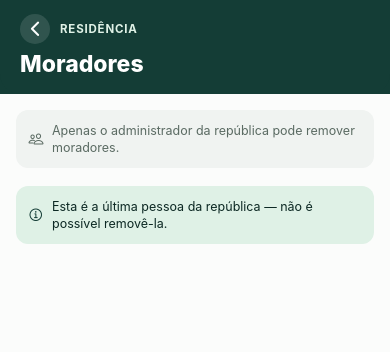
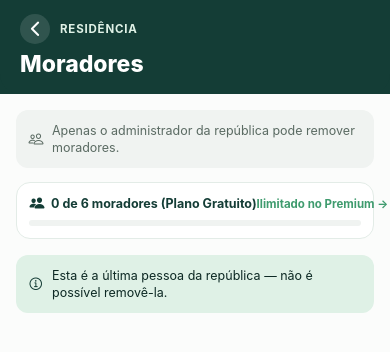
Before and after one commit to viniciuslevi/RepublicaApp, a React Native app: screen /Members in a window 390 px wide. Shown: the top 352 px of the page. Built offline with nearby package versions, Linux system fonts and the light colour scheme; no server answers.

Commit message:
feat(members): show member limit block message with upgrade call to action (SCRUM-102)

```diff
--- a/src/context/AppDataContext.js
+++ b/src/context/AppDataContext.js
@@ -123,7 +123,15 @@ export function AppDataProvider({ children }) {
       await loadResidenceDetail(joined.id);
       return { success: true, residence: joined };
     } catch (error) {
-      return { success: false, error: error.message || "Código de convite inválido ou não encontrado." };
+      const isLimitReached =
+        error.status === 403 ||
+        error.statusCode === 403 ||
+        (error.message && error.message.toLowerCase().includes("limite"));
+      return {
+        success: false,
+        error: error.message || "Código de convite inválido ou não encontrado.",
+        isLimitReached,
+      };
     }
   }
 
--- a/src/screens/MembersScreen.js
+++ b/src/screens/MembersScreen.js
@@ -3,6 +3,7 @@ import { View, Text, Pressable, StyleSheet, ScrollView } from "react-native";
 import { SafeAreaView } from "react-native-safe-area-context";
 import { Ionicons } from "@expo/vector-icons";
 
+import { useNavigation } from "@react-navigation/native";
 import SubScreenHeader from "../components/SubScreenHeader";
 import Avatar from "../components/Avatar";
 import PrimaryButton from "../components/PrimaryButton";
@@ -11,8 +12,9 @@ import { useAppData } from "../context/AppDataContext";
 import { useAuth } from "../context/AuthContext";
 
 export default function MembersScreen() {
+  const navigation = useNavigation();
   const { user } = useAuth();
-  const { residents, activeResidence, removeResident } = useAppData();
+  const { residents, activeResidence, removeResident, isPremium } = useAppData();
   const [pendingRemoval, setPendingRemoval] = useState(null);
   const [error, setError] = useState("");
   const [isRemoving, setIsRemoving] = useState(false);
@@ -69,6 +71,58 @@ export default function MembersScreen() {
               : "Apenas o administrador da república pode remover moradores."}
           </Text>
         </View>
+
+        {/* Status de Capacidade e Limite de Moradores (SCRUM-102) */}
+        {isPremium ? (
+          <View style={styles.premiumCapacityCard}>
+            <Ionicons name="sparkles" size={18} color={colors.gold} />
+            <View style={styles.capacityTextWrap}>
+              <Text style={styles.capacityTitle}>Plano Premium Ativo</Text>
+              <Text style={styles.capacitySub}>
+                Capacidade ilimitada de moradores ({residents.length} membros no grupo).
+              </Text>
+            </View>
+          </View>
+        ) : residents.length >= 6 ? (
+          <View style={styles.limitReachedWarningCard}>
+            <View style={styles.warningHeader}>
+              <Ionicons name="alert-circle" size={20} color="#D97706" />
+              <View style={styles.capacityTextWrap}>
+                <Text style={styles.warningTitle}>Limite de Moradores Atingido (6/6)</Text>
+                <Text style={styles.warningSub}>
+                  O plano gratuito permite até 6 moradores. Novos membros que tentarem entrar por código serão bloqueados até o upgrade.
+                </Text>
+              </View>
+            </View>
+            <PrimaryButton
+              title="Fazer upgrade para Premium (ilimitado)"
+              onPress={() => navigation.navigate("PremiumUpgrade")}
+              style={{ marginTop: 10 }}
+            />
+          </View>
+        ) : (
+          <View style={styles.capacityCard}>
+            <View style={styles.capacityHeader}>
+              <View style={{ flexDirection: "row", alignItems: "center", gap: 6 }}>
+                <Ionicons name="people" size={16} color={colors.primary} />
+                <Text style={styles.capacityTitle}>
+                  {residents.length} de 6 moradores (Plano Gratuito)
+                </Text>
+              </View>
+              <Pressable onPress={() => navigation.navigate("PremiumUpgrade")}>
+                <Text style={styles.capacityUpgradeLink}>Ilimitado no Premium →</Text>
+              </Pressable>
+            </View>
+            <View style={styles.progressBarBg}>
+              <View
+                style={[
+                  styles.progressBarFill,
+                  { width: `${Math.min((residents.length / 6) * 100, 100)}%` },
+                ]}
+              />
+            </View>
+          </View>
+        )}
 
         {error ? (
           <View style={styles.errorBox}>
@@ -272,4 +326,85 @@ const styles = StyleSheet.create({
   },
   confirmTextBold: { fontWeight: "800", color: colors.textDark },
   confirmDeleteBtn: { backgroundColor: colors.danger, marginTop: 18, width: "100%" },
+
+  // Estilos de Capacidade e Limite (SCRUM-102)
+  capacityCard: {
+    backgroundColor: colors.white,
+    borderRadius: 14,
+    padding: 12,
+    marginBottom: 12,
+    borderWidth: 1.5,
+    borderColor: "#E3ECE7",
+  },
+  capacityHeader: {
+    flexDirection: "row",
+    alignItems: "center",
+    justifyContent: "space-between",
+    marginBottom: 8,
+  },
+  capacityTitle: {
+    fontSize: 12.5,
+    fontWeight: "700",
+    color: colors.primary,
+  },
+  capacityUpgradeLink: {
+    fontSize: 11.5,
+    fontWeight: "700",
+    color: colors.accent,
+  },
+  progressBarBg: {
+    height: 6,
+    backgroundColor: colors.surface,
+    borderRadius: 3,
+    overflow: "hidden",
+  },
+  progressBarFill: {
+    height: "100%",
+    backgroundColor: colors.accent,
+    borderRadius: 3,
+  },
+  limitReachedWarningCard: {
+    backgroundColor: "#FFFBEB",
+    borderRadius: 16,
+    padding: 14,
+    marginBottom: 12,
+    borderWidth: 1.5,
+    borderColor: "#FDE68A",
+  },
+  warningHeader: {
+    flexDirection: "row",
+    alignItems: "flex-start",
+    gap: 10,
+  },
+  warningTitle: {
+    fontSize: 13.5,
+    fontWeight: "800",
+    color: "#B45309",
+  },
+  warningSub: {
+    fontSize: 12,
+    color: "#92400E",
+    marginTop: 2,
+    lineHeight: 16,
+  },
+  premiumCapacityCard: {
+    flexDirection: "row",
+    alignItems: "center",
+    backgroundColor: colors.white,
+    borderRadius: 14,
+    padding: 12,
+    marginBottom: 12,
+    borderWidth: 1.5,
+    borderColor: "#F0E6D2",
+    gap: 10,
+  },
+  capacityTextWrap: {
+    flex: 1,
+  },
+  capacitySub: {
+    fontSize: 12,
+    color: colors.textMuted,
+    marginTop: 1,
+    lineHeight: 16,
+  },
 });
--- a/src/screens/PremiumUpgradeScreen.js
+++ b/src/screens/PremiumUpgradeScreen.js
@@ -53,7 +53,7 @@ export default function PremiumUpgradeScreen() {
       <SubScreenHeader
         kicker="RESIDÊNCIA"
         title="Plano Premium"
-        subtitle={activeResidence?.name}
+        subtitle={activeResidence?.name || "Comparativo de Benefícios"}
       />
 
       <ScrollView style={styles.body} contentContainerStyle={styles.scrollContent}>
@@ -110,9 +110,9 @@ export default function PremiumUpgradeScreen() {
           </>
         ) : (
           <PrimaryButton
-            title={isSubmitting ? "Assinando..." : "Assinar Premium"}
+            title={!activeResidence ? "Selecione uma república para assinar" : isSubmitting ? "Assinando..." : "Assinar Premium"}
             onPress={handleUpgrade}
-            disabled={isSubmitting}
+            disabled={isSubmitting || !activeResidence}
             style={{ marginTop: 8 }}
           />
         )}
--- a/src/screens/SelectResidenceScreen.js
+++ b/src/screens/SelectResidenceScreen.js
@@ -26,6 +26,7 @@ export default function SelectResidenceScreen({ navigation }) {
   const [newAddress, setNewAddress] = useState("");
   const [code, setCode] = useState("");
   const [error, setError] = useState("");
+  const [limitBlocked, setLimitBlocked] = useState(null);
   const [isSubmitting, setIsSubmitting] = useState(false);
 
   async function handleSelect(residence) {
@@ -62,16 +63,25 @@ export default function SelectResidenceScreen({ navigation }) {
   async function handleJoin() {
     if (!code.trim()) {
       setError("Informe o código de convite.");
+      setLimitBlocked(null);
       return;
     }
     setIsSubmitting(true);
+    setLimitBlocked(null);
     try {
       const result = await joinResidence(code);
       if (!result.success) {
-        setError(result.error || "Código inválido. Tente novamente.");
+        if (result.isLimitReached) {
+          setLimitBlocked({ message: result.error });
+          setError("");
+        } else {
+          setError(result.error || "Código inválido. Tente novamente.");
+          setLimitBlocked(null);
+        }
         return;
       }
       setError("");
+      setLimitBlocked(null);
       setCode("");
       navigation.replace("Main");
     } finally {
@@ -320,10 +330,38 @@ export default function SelectResidenceScreen({ navigation }) {
                   onChangeText={(t) => {
                     setCode(t);
                     if (error) setError("");
+                    if (limitBlocked) setLimitBlocked(null);
                   }}
                 />
 
-                {error ? (
+                {limitBlocked ? (
+                  <View style={styles.limitBlockedCard}>
+                    <View style={styles.limitBlockedHeader}>
+                      <View style={styles.limitBlockedIconWrap}>
+                        <Ionicons name="sparkles" size={22} color={colors.gold} />
+                      </View>
+                      <View style={styles.limitBlockedHeaderText}>
+                        <Text style={styles.limitBlockedTitle}>Limite de Moradores Atingido</Text>
+                        <Text style={styles.limitBlockedTag}>Plano Gratuito (Máximo 6)</Text>
+                      </View>
+                    </View>
+
+                    <Text style={styles.limitBlockedMessage}>{limitBlocked.message}</Text>
+
+                    <View style={styles.limitBenefitBox}>
+                      <Ionicons name="infinite" size={18} color={colors.accent} />
+                      <Text style={styles.limitBenefitText}>
+                        No <Text style={{ fontWeight: "700" }}>Plano Premium</Text>, o limite é removido e a república aceita membros ilimitados.
+                      </Text>
+                    </View>
+
+                    <PrimaryButton
+                      title="Conhecer o Plano Premium"
+                      onPress={() => navigation.navigate("PremiumUpgrade")}
+                      style={{ marginTop: 8 }}
+                    />
+                  </View>
+                ) : error ? (
                   <View style={styles.errorBox}>
                     <Ionicons name="alert-circle-outline" size={18} color={colors.danger} />
                     <Text style={styles.errorText}>{error}</Text>
@@ -343,6 +381,7 @@ export default function SelectResidenceScreen({ navigation }) {
                   onPress={() => {
                     setMode("list");
                     setError("");
+                    setLimitBlocked(null);
                   }}
                   style={{ marginTop: 10 }}
                 />
@@ -612,4 +651,66 @@ const styles = StyleSheet.create({
   actionBtn: {
     marginTop: 18,
   },
+  limitBlockedCard: {
+    backgroundColor: colors.white,
+    borderRadius: 16,
+    padding: 16,
+    marginTop: 14,
+    borderWidth: 1.5,
+    borderColor: "#F0E6D2",
+    shadowColor: "#000",
+    shadowOpacity: 0.05,
+    shadowRadius: 6,
+    elevation: 2,
+  },
+  limitBlockedHeader: {
+    flexDirection: "row",
+    alignItems: "center",
+    marginBottom: 8,
+  },
+  limitBlockedIconWrap: {
+    width: 40,
+    height: 40,
+    borderRadius: 20,
+    backgroundColor: "#FEF7E6",
+    alignItems: "center",
+    justifyContent: "center",
+    marginRight: 10,
+  },
+  limitBlockedHeaderText: {
+    flex: 1,
+  },
+  limitBlockedTitle: {
+    fontSize: 15,
+    fontWeight: "800",
+    color: colors.primary,
+  },
+  limitBlockedTag: {
+    fontSize: 11.5,
+    fontWeight: "600",
+    color: colors.textMuted,
+    marginTop: 1,
+  },
+  limitBlockedMessage: {
+    fontSize: 13,
+    color: colors.textDark,
+    lineHeight: 18,
+    marginVertical: 6,
+  },
+  limitBenefitBox: {
+    flexDirection: "row",
+    alignItems: "center",
+    backgroundColor: "#F4F7F5",
+    paddingVertical: 8,
+    paddingHorizontal: 10,
+    borderRadius: 10,
+    gap: 8,
+    marginVertical: 10,
+  },
+  limitBenefitText: {
+    fontSize: 12,
+    color: colors.textDark,
+    flex: 1,
+    lineHeight: 16,
+  },
 });
```
